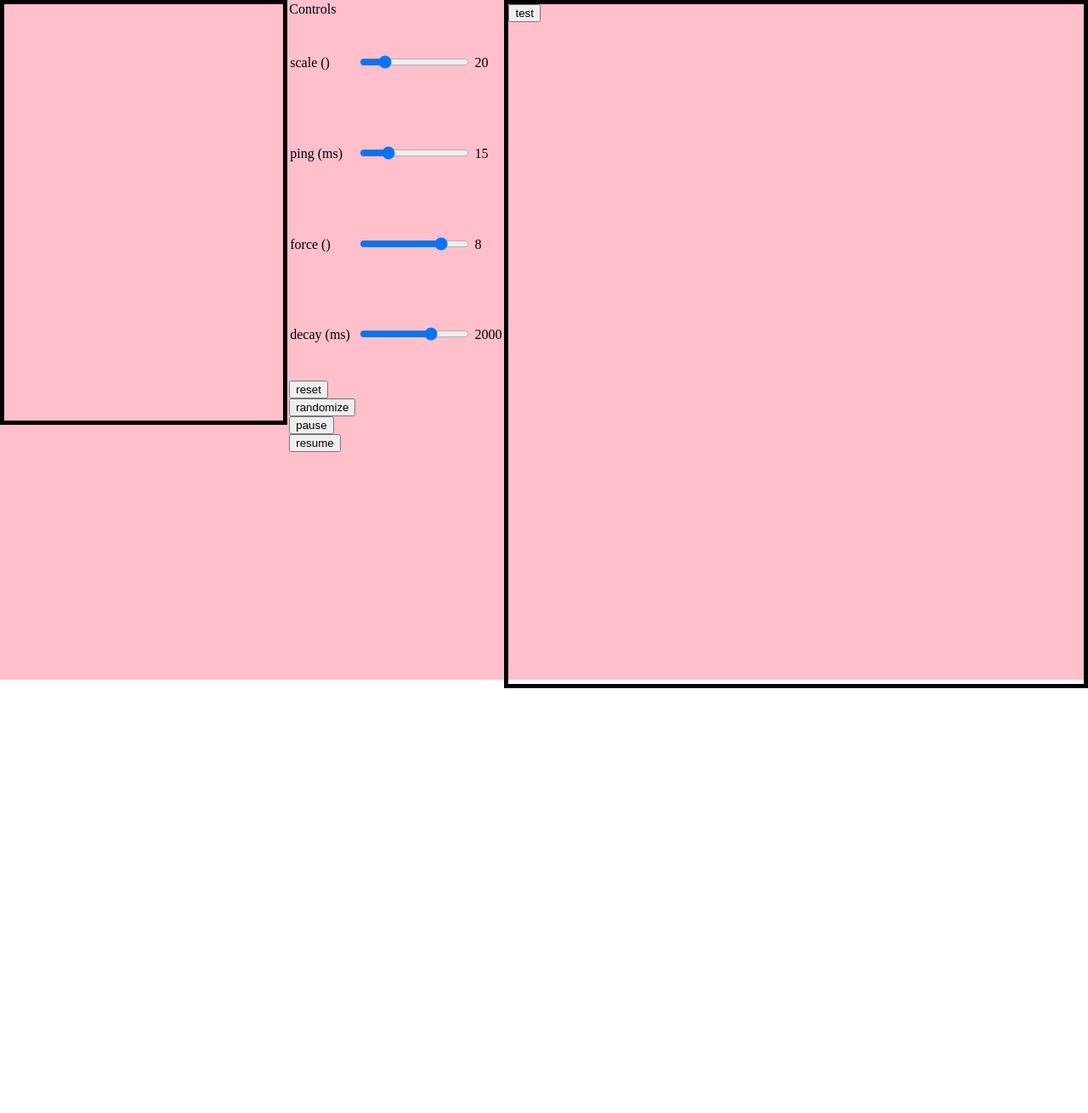
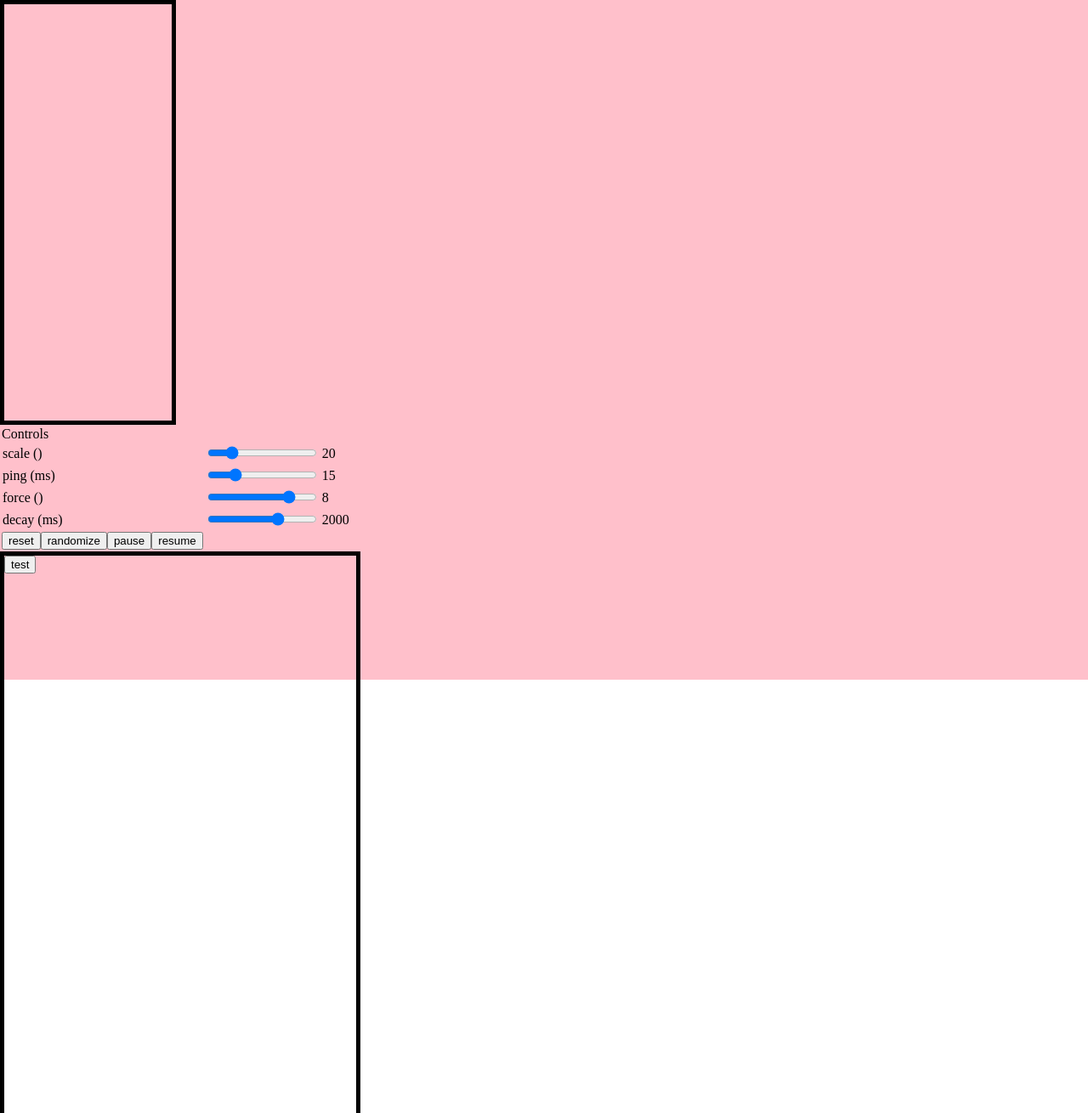
Before and after one commit to jacksonrya/vue-mouse-topography, a Vue app: page / in a window 1280 px wide. Shown: the top 1310 px of the page at 85% size. Before the commit the page ends 810 px from the top, so only its background shows below. Built offline with nearby package versions, Linux system fonts and the light colour scheme.

Commit message:
Use vue-router
Vue-Router will allow for route-dependent dev test
- full viewport benchmarking
- controls testing
- bitmap painting (e.g. import bitmap to add/subtract from data matrix)

```diff
--- a/package.json
+++ b/package.json
@@ -40,7 +40,8 @@
     "d3-contour": "^2.0.0",
     "lodash-es": "^4.17.20",
     "p5": "^1.2.0",
-    "vite": "^4.3.3"
+    "vite": "^4.3.3",
+    "vue-router": "^4.2.1"
   },
   "devDependencies": {
     "@jacksonrya/eslint-config-standard": "^1.0.6",
--- a/src/App.vue
+++ b/src/App.vue
@@ -1,119 +1,11 @@
 <template>
   <div id="app">
-    <div class="container">
-      <mouse-topo
-        ref="topo"
-        class="contours bordered"
-        :scale="controls.scale.value"
-        :ping="controls.ping.value"
-        :force="controls.force.value"
-        :decay="controls.decay.value"
-        :paused="paused"
-        :interface-id="interfaceId"
-      />
-    </div>
-    <table class="controls">
-      <thead><tr>Controls</tr></thead>
-
-      <tbody>
-        <tr
-          v-for="(control, name) in controls"
-          :key="name"
-        >
-          <td><label for="name">{{ name }} ({{ control.units || '' }})</label></td>
-          <td>
-            <input
-              id="name"
-              v-model.number="control.value"
-              type="range"
-              name="name"
-              :min="control.min"
-              :max="control.max"
-            >
-          </td>
-          <td>
-            <div class="control-value">
-              {{ control.value }}
-            </div>
-          </td>
-        </tr>
-      </tbody>
-
-      <button @click="reset">
-        reset
-      </button>
-      <button @click="randomize">
-        randomize
-      </button>
-      <button @click="paused = true">
-        pause
-      </button>
-      <button @click="paused = false">
-        resume
-      </button>
-    </table>
-
-    <div
-      :id="interfaceId"
-      style="position: relative; flex-grow: 1; height: 100%;"
-      class="interface bordered"
-    >
-      <button
-        style="position: absolute;"
-      >
-        test
-      </button>
-    </div>
+    <router-view />
   </div>
 </template>
 
 <script>
-import MouseTopo from './vue-mouse-topography.vue';
-
-const CONTROLS = {
-  scale: {
-    min: 1,
-    max: 100,
-    units: null,
-    value: 20,
-  },
-  ping: {
-    min: 5,
-    max: 50,
-    units: 'ms',
-    value: 15,
-  },
-  force: {
-    min: 1,
-    max: 10,
-    units: null,
-    value: 8,
-  },
-  decay: {
-    min: 15,
-    max: 3000,
-    units: 'ms',
-    value: 2000,
-  },
-}
-
-export default {
-  name: 'App',
-  components: { MouseTopo },
-  data() {
-    return {
-      paused: false, interfaceId: 'mouse-interface', controls: CONTROLS,
-    }
-  },
-  methods: {
-    reset () {
-      this.$refs.topo.reset()
-    },
-    randomize () {
-      this.$refs.topo.randomize()
-    },
-  },
-};
+export default { name: 'App' };
 </script>
 
 <style>
@@ -137,22 +29,4 @@ export default {
   flex-direction:column;
 }
 
-.contours {
-  height: 100%;
-}
-
-.interface {
-  position: absolute;
-  height: 100%;
-  width: 100%;
-
-}
-
-.mouse-interface {
-  background-color: #efefff;
-}
-
-.bordered {
-  border: 5px solid black;
-}
 </style>
--- /dev/null
+++ b/src/FullViewport.vue
@@ -0,0 +1,68 @@
+<script>
+import MouseTopo from './../MouseTopography.vue'
+
+const CONTROLS = {
+  scale: {
+    min: 1,
+    max: 100,
+    units: null,
+    value: 20,
+  },
+  ping: {
+    min: 5,
+    max: 50,
+    units: 'ms',
+    value: 15,
+  },
+  force: {
+    min: 1,
+    max: 10,
+    units: null,
+    value: 8,
+  },
+  decay: {
+    min: 15,
+    max: 3000,
+    units: 'ms',
+    value: 2000,
+  },
+}
+
+export default {
+  name: 'HomeRoute',
+  components: { MouseTopo },
+  data() {
+    return {
+      paused: false, interfaceId: 'mouse-interface', controls: CONTROLS,
+    }
+  },
+  methods: {
+    reset () {
+      this.$refs.topo.reset()
+    },
+    randomize () {
+      this.$refs.topo.randomize()
+    },
+  },
+}
+
+</script>
+
+<template>
+  <div class="full-viewport__container">
+    <mouse-topo
+      ref="topo"
+      class="contours bordered"
+      :scale="controls.scale.value"
+      :ping="controls.ping.value"
+      :force="controls.force.value"
+      :decay="controls.decay.value"
+      :paused="paused"
+      :interface-id="interfaceId"
+    />
+  </div>
+</template>
+
+<style>
+
+</style>
--- a/src/main.js
+++ b/src/main.js
@@ -1,7 +1,8 @@
 import { createApp } from 'vue'
 
 import App from './App.vue'
+import router from './router'
 
-const devApp = createApp(App)
-
-devApp.mount('#app')
+createApp(App)
+  .use(router)
+  .mount('#app')
--- /dev/null
+++ b/src/router/FullViewport.vue
@@ -0,0 +1,139 @@
+<script>
+import MouseTopo from './../vue-mouse-topography.vue'
+
+const CONTROLS = {
+  scale: {
+    min: 1,
+    max: 100,
+    units: null,
+    value: 20,
+  },
+  ping: {
+    min: 5,
+    max: 50,
+    units: 'ms',
+    value: 15,
+  },
+  force: {
+    min: 1,
+    max: 10,
+    units: null,
+    value: 8,
+  },
+  decay: {
+    min: 15,
+    max: 3000,
+    units: 'ms',
+    value: 2000,
+  },
+}
+
+export default {
+  name: 'HomeRoute',
+  components: { MouseTopo },
+  data() {
+    return {
+      paused: false, interfaceId: 'mouse-interface', controls: CONTROLS,
+    }
+  },
+  methods: {
+    reset () {
+      this.$refs.topo.reset()
+    },
+    randomize () {
+      this.$refs.topo.randomize()
+    },
+  },
+}
+
+</script>
+
+<template>
+  <div class="home-container">
+    <div class="container">
+      <mouse-topo
+        ref="topo"
+        class="contours bordered"
+        :scale="controls.scale.value"
+        :ping="controls.ping.value"
+        :force="controls.force.value"
+        :decay="controls.decay.value"
+        :paused="paused"
+        :interface-id="interfaceId"
+      />
+    </div>
+    <table class="controls">
+      <thead><tr>Controls</tr></thead>
+
+      <tbody>
+        <tr
+          v-for="(control, name) in controls"
+          :key="name"
+        >
+          <td><label for="name">{{ name }} ({{ control.units || '' }})</label></td>
+          <td>
+            <input
+              id="name"
+              v-model.number="control.value"
+              type="range"
+              name="name"
+              :min="control.min"
+              :max="control.max"
+            >
+          </td>
+          <td>
+            <div class="control-value">
+              {{ control.value }}
+            </div>
+          </td>
+        </tr>
+      </tbody>
+
+      <button @click="reset">
+        reset
+      </button>
+      <button @click="randomize">
+        randomize
+      </button>
+      <button @click="paused = true">
+        pause
+      </button>
+      <button @click="paused = false">
+        resume
+      </button>
+    </table>
+
+    <div
+      :id="interfaceId"
+      style="position: relative; flex-grow: 1; height: 100%;"
+      class="interface bordered"
+    >
+      <button
+        style="position: absolute;"
+      >
+        test
+      </button>
+    </div>
+  </div>
+</template>
+
+<style>
+.contours {
+  height: 100%;
+}
+
+.interface {
+  position: absolute;
+  height: 100%;
+  width: 100%;
+
+}
+
+.mouse-interface {
+  background-color: #efefff;
+}
+
+.bordered {
+  border: 5px solid black;
+}
+</style>
--- /dev/null
+++ b/src/router/HomePage.vue
@@ -0,0 +1,138 @@
+<script>
+import MouseTopo from './../vue-mouse-topography.vue'
+
+const CONTROLS = {
+  scale: {
+    min: 1,
+    max: 100,
+    units: null,
+    value: 20,
+  },
+  ping: {
+    min: 5,
+    max: 50,
+    units: 'ms',
+    value: 15,
+  },
+  force: {
+    min: 1,
+    max: 10,
+    units: null,
+    value: 8,
+  },
+  decay: {
+    min: 15,
+    max: 3000,
+    units: 'ms',
+    value: 2000,
+  },
+}
+
+export default {
+  name: 'HomePage',
+  components: { MouseTopo },
+  data() {
+    return {
+      paused: false, interfaceId: 'mouse-interface', controls: CONTROLS,
+    }
+  },
+  methods: {
+    reset () {
+      this.$refs.topo.reset()
+    },
+    randomize () {
+      this.$refs.topo.randomize()
+    },
+  },
+}
+</script>
+
+<template>
+  <div class="home-container">
+    <div class="container">
+      <mouse-topo
+        ref="topo"
+        class="contours bordered"
+        :scale="controls.scale.value"
+        :ping="controls.ping.value"
+        :force="controls.force.value"
+        :decay="controls.decay.value"
+        :paused="paused"
+        :interface-id="interfaceId"
+      />
+    </div>
+    <table class="controls">
+      <thead><tr>Controls</tr></thead>
+
+      <tbody>
+        <tr
+          v-for="(control, name) in controls"
+          :key="name"
+        >
+          <td><label for="name">{{ name }} ({{ control.units || '' }})</label></td>
+          <td>
+            <input
+              id="name"
+              v-model.number="control.value"
+              type="range"
+              name="name"
+              :min="control.min"
+              :max="control.max"
+            >
+          </td>
+          <td>
+            <div class="control-value">
+              {{ control.value }}
+            </div>
+          </td>
+        </tr>
+      </tbody>
+
+      <button @click="reset">
+        reset
+      </button>
+      <button @click="randomize">
+        randomize
+      </button>
+      <button @click="paused = true">
+        pause
+      </button>
+      <button @click="paused = false">
+        resume
+      </button>
+    </table>
+
+    <div
+      :id="interfaceId"
+      style="position: relative; flex-grow: 1; height: 100%;"
+      class="interface bordered"
+    >
+      <button
+        style="position: absolute;"
+      >
+        test
+      </button>
+    </div>
+  </div>
+</template>
+
+<style>
+.contours {
+  height: 100%;
+}
+
+.interface {
+  position: absolute;
+  height: 100%;
+  width: 100%;
+
+}
+
+.mouse-interface {
+  background-color: #efefff;
+}
+
+.bordered {
+  border: 5px solid black;
+}
+</style>
--- /dev/null
+++ b/src/router/index.js
@@ -0,0 +1,19 @@
+import { createWebHistory, createRouter } from 'vue-router'
+
+import FullViewport from './FullViewport.vue'
+import HomePage from './HomePage.vue'
+
+const router = createRouter({
+  history: createWebHistory(),
+  routes: [ {
+    path: '/',
+    name: 'HomePage',
+    component: HomePage,
+  }, {
+    path: '/viewport',
+    name: 'Full Viewport',
+    component: FullViewport,
+  } ],
+})
+
+export default router
```
Also changed, not shown: 1 other file (tests, documents, lock files or other folders).
